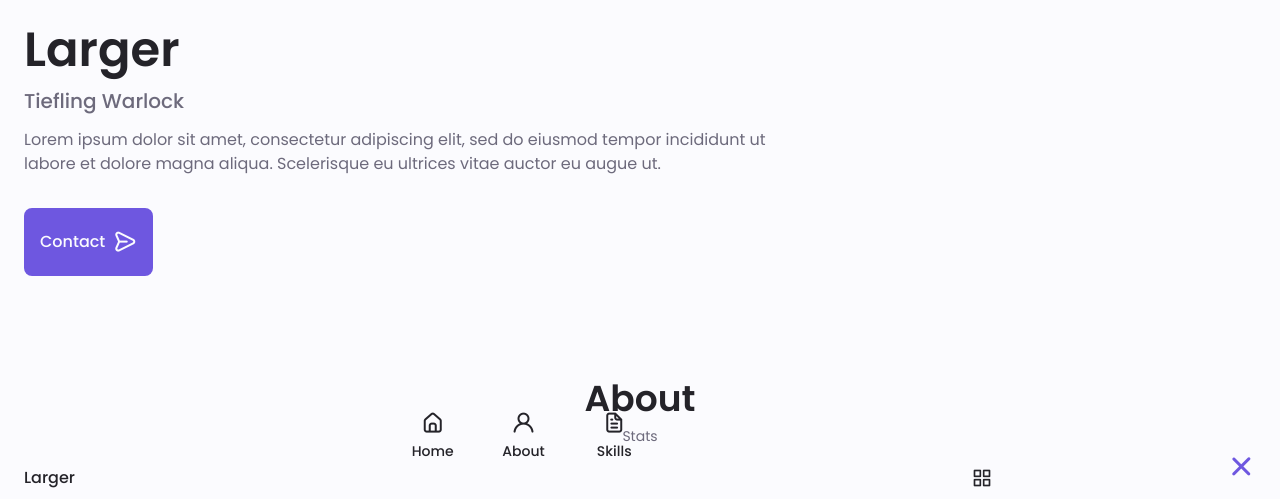
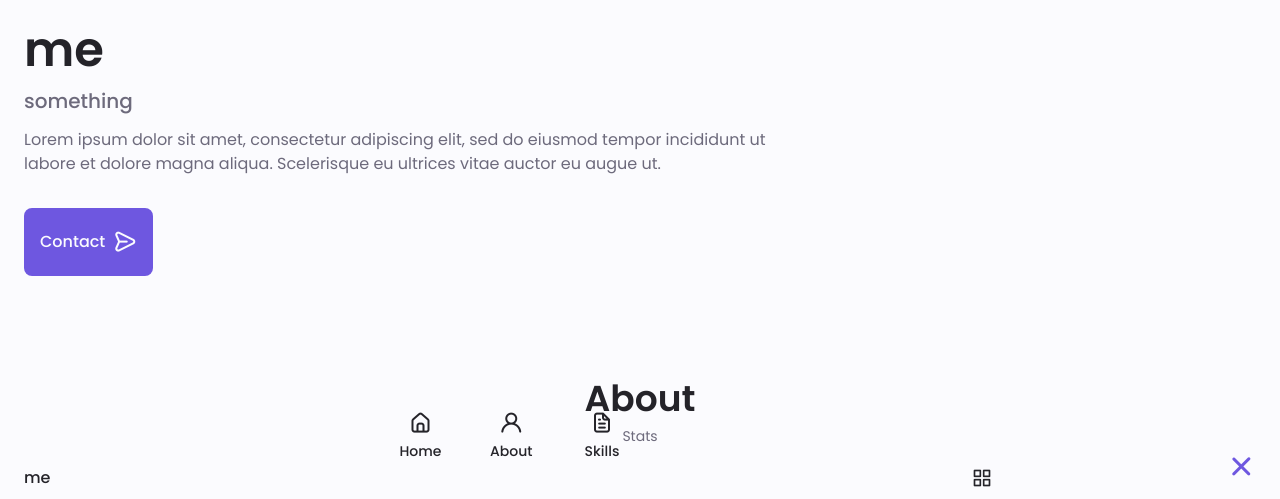
Before and after one commit to cowboycrackie/bedimcode_dnd-character-page, a website built with Vite: page index.html in a window 1280 px wide. Shown: the part 298-797 px from the top of the page. Built offline with nearby package versions, Linux system fonts and the light colour scheme; grey boxes are pictures that could not be loaded.

Commit message:
content updt

```diff
--- a/index.html
+++ b/index.html
@@ -4,7 +4,7 @@
     <meta charset="UTF-8" />
     <link rel="icon" type="image/svg+xml" href="./images/favicon.svg" />
     <meta name="viewport" content="width=device-width, initial-scale=1.0" />
-    <title>Larger</title>
+    <title>me</title>
 
     <link rel="stylesheet" href="style.css" />
     <link
@@ -18,7 +18,7 @@
     <!-- header section -->
     <header class="header" id="header">
       <nav class="nav container">
-        <a href="" class="nav__logo">Larger</a>
+        <a href="" class="nav__logo">me</a>
         <div class="nav__menu" id="nav-menu">
           <ul role="list" class="nav__list grid">
             <li class="nav__item">
@@ -85,8 +85,8 @@
               </svg>
             </div>
             <div class="home__data">
-              <h1 class="home__title">Larger</h1>
-              <h3 class="home__subtitle">Tiefling Warlock</h3>
+              <h1 class="home__title">me</h1>
+              <h3 class="home__subtitle">something</h3>
               <p class="home__description">
                 Lorem ipsum dolor sit amet, consectetur adipiscing elit, sed do
                 eiusmod tempor incididunt ut labore et dolore magna aliqua.
```
